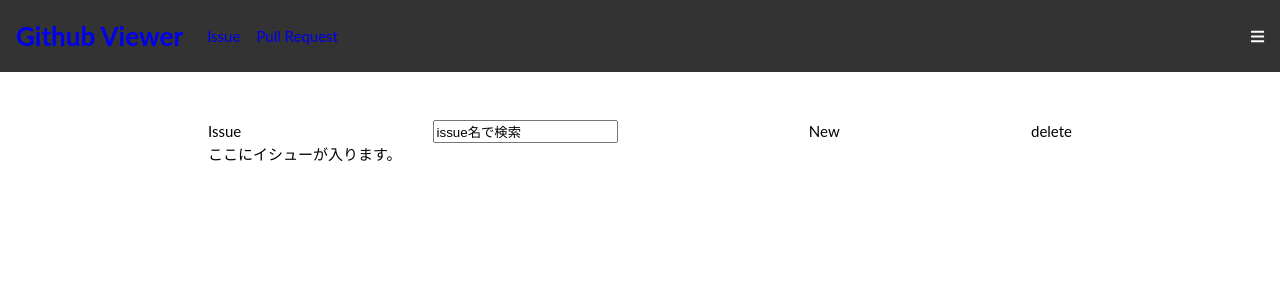
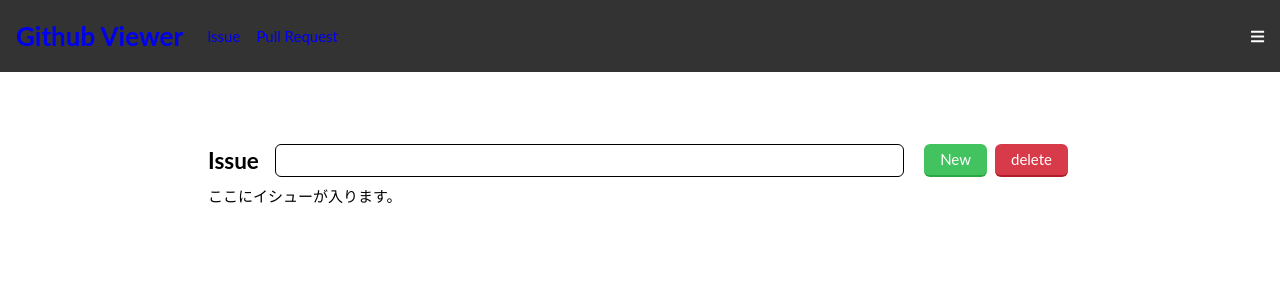
Before and after one commit to junwatanabe72/redux-github-viewer, a React (Create React App) app: page /issue in a window 1280 px wide. Shown: the top 300 px of the page. Built offline with nearby package versions, Linux system fonts and the light colour scheme.

Commit message:
issueページ　タイトル、サーチ、new,deleteボタン作成

```diff
--- a/src/components/Issue/Issue.js
+++ b/src/components/Issue/Issue.js
@@ -7,6 +7,7 @@ import IssueMain from './IssueMain';
 
 //style
 const IssueLayout = styled.div`
+  margin-top: 16px;
   padding: 16px;
 `;
 
--- /dev/null
+++ b/src/components/Issue/IssueButtons.js
@@ -0,0 +1,19 @@
+import React, { useState } from 'react';
+import IssueDelButton from './IssueDelButton';
+import IssueNewButton from './IssueNewButton';
+import styled from 'styled-components';
+
+const Layout = styled.div`
+  display: flex;
+`;
+
+function IssueButtons() {
+  return (
+    <Layout>
+      <IssueNewButton />
+      <IssueDelButton />
+    </Layout>
+  );
+}
+
+export default IssueButtons;
--- a/src/components/Issue/IssueDelButton.js
+++ b/src/components/Issue/IssueDelButton.js
@@ -1,8 +1,21 @@
 import React, { useState } from 'react';
 import styled from 'styled-components';
 
+const Button = styled.a`
+  cursor: pointer;
+  width: 100%;
+  display: block;
+  text-align: center;
+  color: white;
+  padding: 4px 16px;
+  margin: 4px;
+  border-radius: 6px;
+  background-color: rgb(215, 58, 73);
+  border-bottom: 2px solid rgb(175, 28, 42);
+`;
+
 function IssueDelButton() {
-  return <div>delete</div>;
+  return <Button>delete</Button>;
 }
 
 export default IssueDelButton;
--- a/src/components/Issue/IssueFunction.js
+++ b/src/components/Issue/IssueFunction.js
@@ -1,20 +1,13 @@
 import React, { useState } from 'react';
 import IssueTitle from './IssueTitle';
-import IssueNewButton from './IssueNewButton';
+import IssueButtons from './IssueButtons';
 import IssueSearch from './IssueSearch';
-import IssueDelButton from './IssueDelButton';
-import IssueMain from './IssueMain';
 
 import styled from 'styled-components';
 
 const IssueFunctionLayoutElement = styled.div`
   display: flex;
-  justify-content: space-between;
-`;
-
-const newButton = styled.div`
-  display: flex;
-  justify-content: space-between;
+  align-items: center;
 `;
 
 function IssueFunction() {
@@ -22,8 +15,7 @@ function IssueFunction() {
     <IssueFunctionLayoutElement>
       <IssueTitle />
       <IssueSearch />
-      <IssueNewButton />
-      <IssueDelButton />
+      <IssueButtons />
     </IssueFunctionLayoutElement>
   );
 }
--- a/src/components/Issue/IssueNewButton.js
+++ b/src/components/Issue/IssueNewButton.js
@@ -1,8 +1,21 @@
 import React, { useState } from 'react';
 import styled from 'styled-components';
 
+const Button = styled.a`
+  cursor: pointer;
+  width: 100%;
+  display: block;
+  text-align: center;
+  color: white;
+  padding: 4px 16px;
+  margin: 4px;
+  border-radius: 6px;
+  background-color: rgb(66, 195, 96);
+  border-bottom: 2px solid rgb(40, 167, 69);
+`;
+
 function IssueNewButton() {
-  return <div>New</div>;
+  return <Button>New</Button>;
 }
 
 export default IssueNewButton;
--- a/src/components/Issue/IssueSearch.js
+++ b/src/components/Issue/IssueSearch.js
@@ -1,8 +1,32 @@
 import React, { useState } from 'react';
 import styled from 'styled-components';
 
+const Layout = styled.div`
+  width: 100%;
+  padding: 8px 16px;
+`;
+const Frame = styled.div`
+  border-radius: 6px;
+  border-width: 1px;
+  border-style: solid;
+`;
+const Search = styled.input`
+  width: 100%;
+  padding: 8px;
+  border-width: inital;
+  border-style: none;
+  outline: none;
+  background: none;
+`;
+
 function IssueSearch() {
-  return <input value="issue名で検索"></input>;
+  return (
+    <Layout>
+      <Frame>
+        <Search />
+      </Frame>
+    </Layout>
+  );
 }
 
 export default IssueSearch;
--- a/src/components/Issue/IssueTitle.js
+++ b/src/components/Issue/IssueTitle.js
@@ -2,7 +2,7 @@ import React, { useState } from 'react';
 import styled from 'styled-components';
 
 function IssueTitle() {
-  return <div>Issue</div>;
+  return <h2>Issue</h2>;
 }
 
 export default IssueTitle;
--- a/src/index.js
+++ b/src/index.js
@@ -13,6 +13,10 @@ const GlobalStyle = createGlobalStyle`
     font-weight: 400;
   }
   body {
+    padding: 0;
+    margin: 0;
+  }
+  h2{
     padding: 0;
     margin: 0;
   }
```
